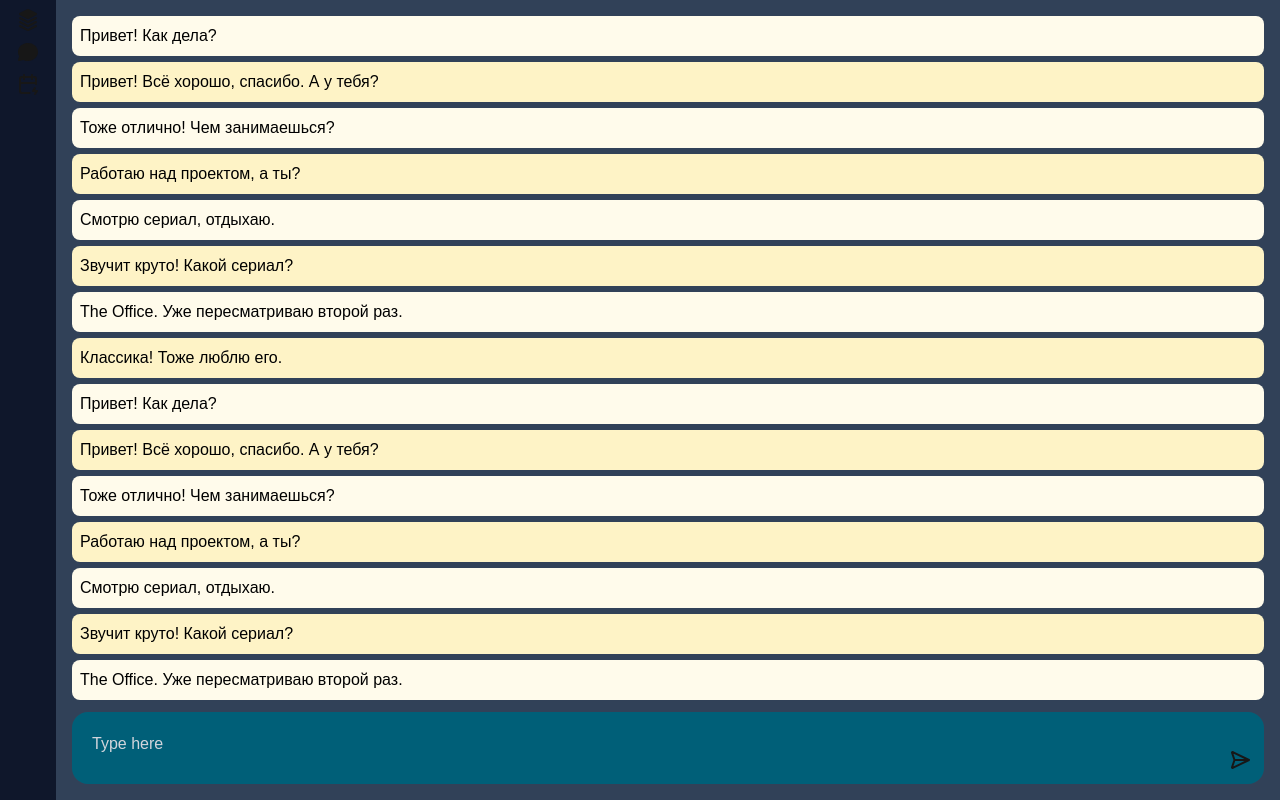
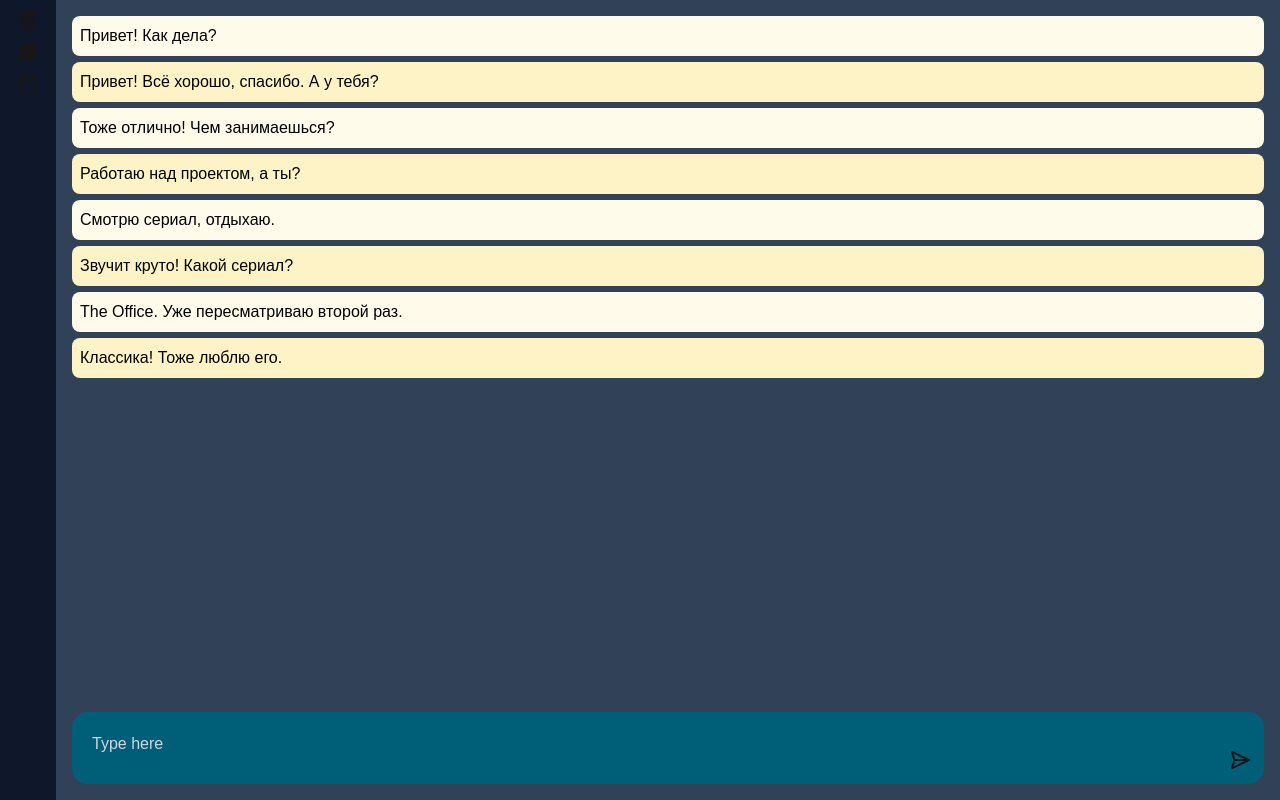
Before and after one commit to EvgeniyHalimon/Stash-AI, a Next.js app: page /chat in a window 1280 px wide. Built offline with nearby package versions, Linux system fonts and the light colour scheme.

Commit message:
small fix

```diff
--- a/components/Chat/Chat.tsx
+++ b/components/Chat/Chat.tsx
@@ -1,50 +1,6 @@
 import { MessageInput, Message } from '.';
 
 const messages = [
-  { text: 'Привет! Как дела?', isIncomingMessage: true },
-  { text: 'Привет! Всё хорошо, спасибо. А у тебя?', isIncomingMessage: false },
-  { text: 'Тоже отлично! Чем занимаешься?', isIncomingMessage: true },
-  { text: 'Работаю над проектом, а ты?', isIncomingMessage: false },
-  { text: 'Смотрю сериал, отдыхаю.', isIncomingMessage: true },
-  { text: 'Звучит круто! Какой сериал?', isIncomingMessage: false },
-  {
-    text: 'The Office. Уже пересматриваю второй раз.',
-    isIncomingMessage: true,
-  },
-  { text: 'Классика! Тоже люблю его.', isIncomingMessage: false },
-  { text: 'Привет! Как дела?', isIncomingMessage: true },
-  { text: 'Привет! Всё хорошо, спасибо. А у тебя?', isIncomingMessage: false },
-  { text: 'Тоже отлично! Чем занимаешься?', isIncomingMessage: true },
-  { text: 'Работаю над проектом, а ты?', isIncomingMessage: false },
-  { text: 'Смотрю сериал, отдыхаю.', isIncomingMessage: true },
-  { text: 'Звучит круто! Какой сериал?', isIncomingMessage: false },
-  {
-    text: 'The Office. Уже пересматриваю второй раз.',
-    isIncomingMessage: true,
-  },
-  { text: 'Классика! Тоже люблю его.', isIncomingMessage: false },
-  { text: 'Привет! Как дела?', isIncomingMessage: true },
-  { text: 'Привет! Всё хорошо, спасибо. А у тебя?', isIncomingMessage: false },
-  { text: 'Тоже отлично! Чем занимаешься?', isIncomingMessage: true },
-  { text: 'Работаю над проектом, а ты?', isIncomingMessage: false },
-  { text: 'Смотрю сериал, отдыхаю.', isIncomingMessage: true },
-  { text: 'Звучит круто! Какой сериал?', isIncomingMessage: false },
-  {
-    text: 'The Office. Уже пересматриваю второй раз.',
-    isIncomingMessage: true,
-  },
-  { text: 'Классика! Тоже люблю его.', isIncomingMessage: false },
-  { text: 'Привет! Как дела?', isIncomingMessage: true },
-  { text: 'Привет! Всё хорошо, спасибо. А у тебя?', isIncomingMessage: false },
-  { text: 'Тоже отлично! Чем занимаешься?', isIncomingMessage: true },
-  { text: 'Работаю над проектом, а ты?', isIncomingMessage: false },
-  { text: 'Смотрю сериал, отдыхаю.', isIncomingMessage: true },
-  { text: 'Звучит круто! Какой сериал?', isIncomingMessage: false },
-  {
-    text: 'The Office. Уже пересматриваю второй раз.',
-    isIncomingMessage: true,
-  },
-  { text: 'Классика! Тоже люблю его.', isIncomingMessage: false },
   { text: 'Привет! Как дела?', isIncomingMessage: true },
   { text: 'Привет! Всё хорошо, спасибо. А у тебя?', isIncomingMessage: false },
   { text: 'Тоже отлично! Чем занимаешься?', isIncomingMessage: true },
@@ -61,7 +17,7 @@ const messages = [
 export const Chat = () => {
   return (
     <div className="flex flex-col bg-slate-700 w-full gap-3 justify-between p-4">
-      <div className="flex flex-col w gap-1.5 overflow-y-scroll custom-scroll">
+      <div className="flex flex-col w gap-1.5 overflow-y-auto custom-scroll">
         {messages.map(({ text, isIncomingMessage }) => (
           <Message
             key={text}
```
